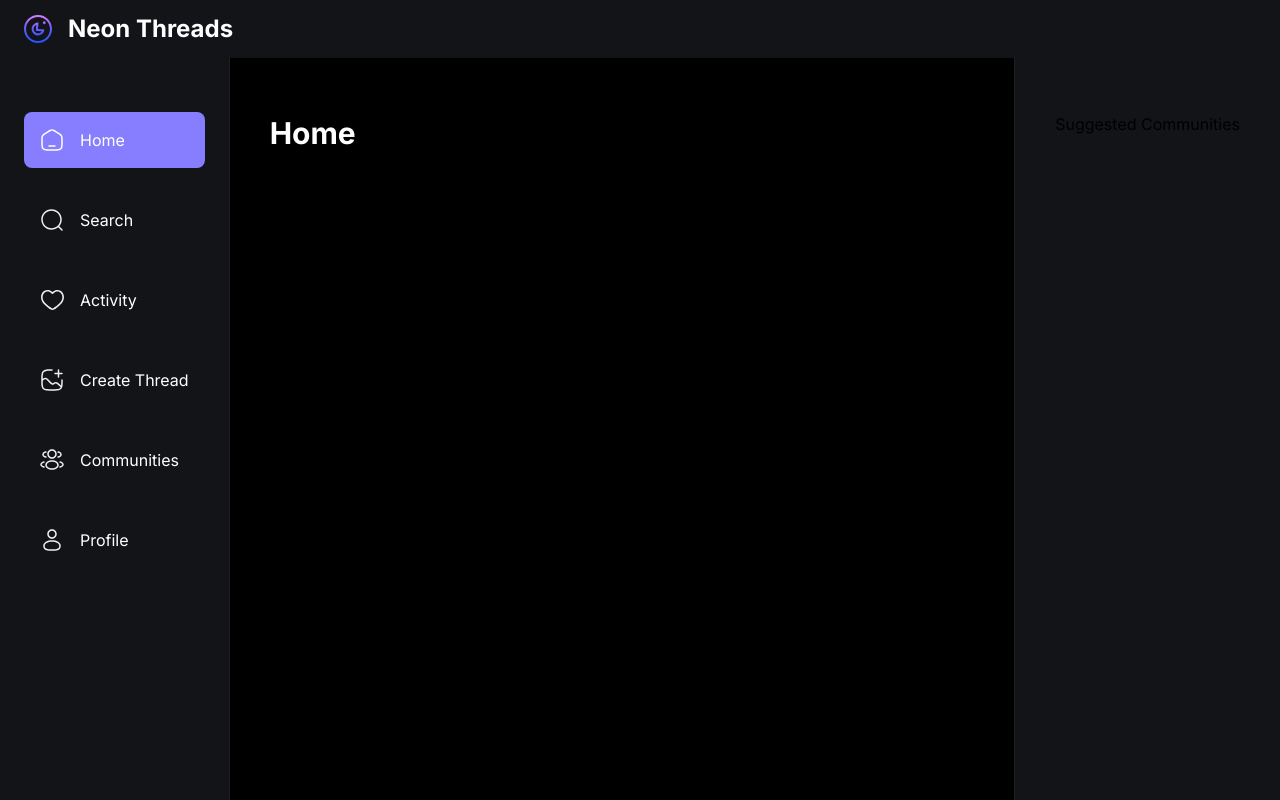
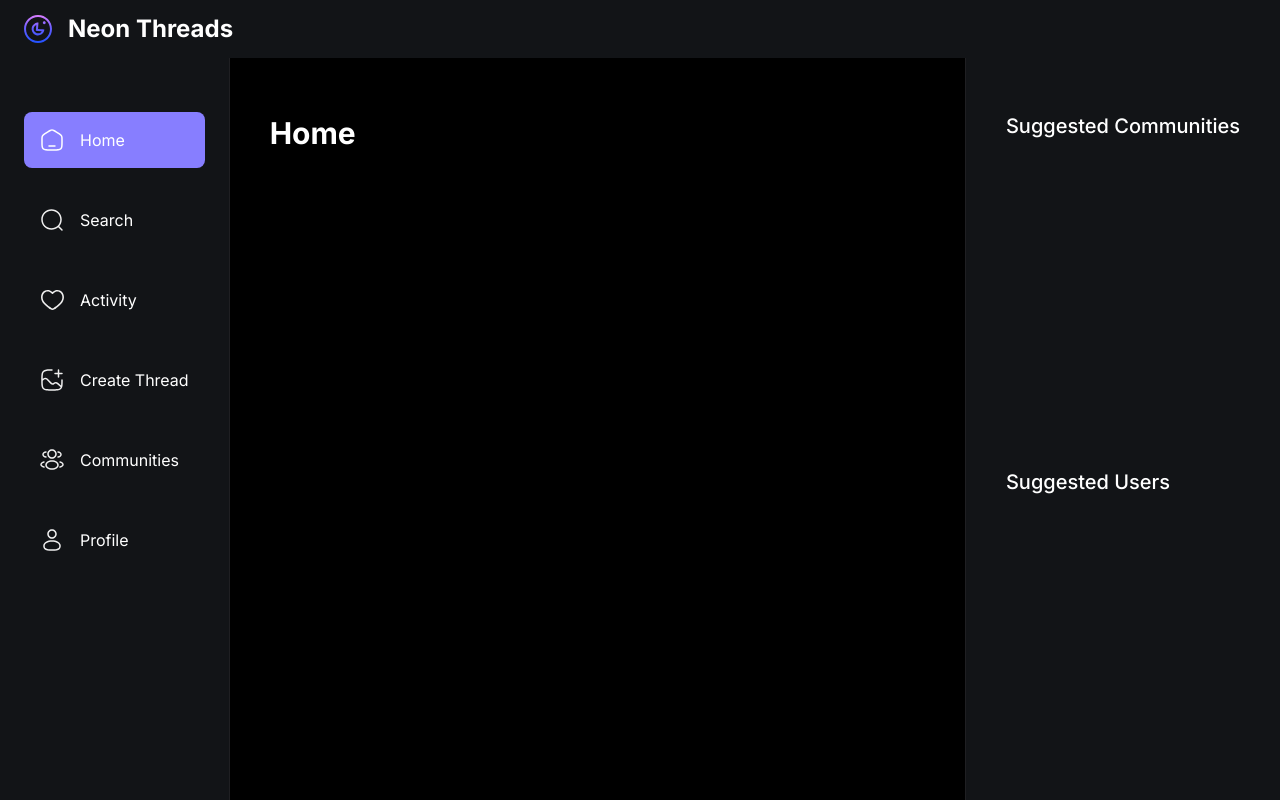
Before and after one commit to ayomidedaniel1/neon-threads, a Next.js app: page / in a window 1280 px wide. Built offline with nearby package versions, Linux system fonts and the light colour scheme; no server answers.

Commit message:
feat: designed rightsidebar

```diff
--- a/components/shared/RightSidebar.tsx
+++ b/components/shared/RightSidebar.tsx
@@ -2,7 +2,11 @@
   return (
     <section className="custom-scrollbar rightsidebar">
       <div className="flex flex-1 flex-col justify-start">
-        <h3 className="">Suggested Communities</h3>
+        <h3 className="text-heading4-medium text-light-1">Suggested Communities</h3>
+      </div>
+
+      <div className="flex flex-1 flex-col justify-start">
+        <h3 className="text-heading4-medium text-light-1">Suggested Users</h3>
       </div>
     </section>
   );
```
